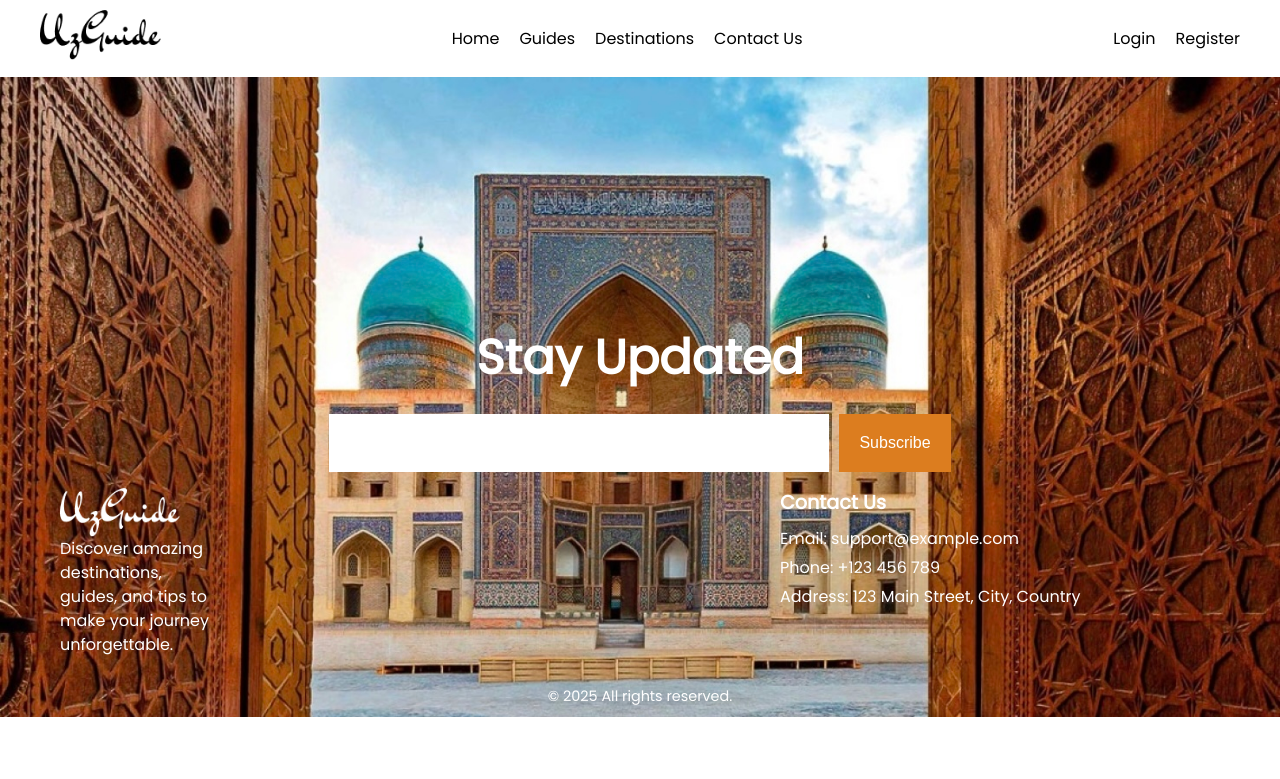
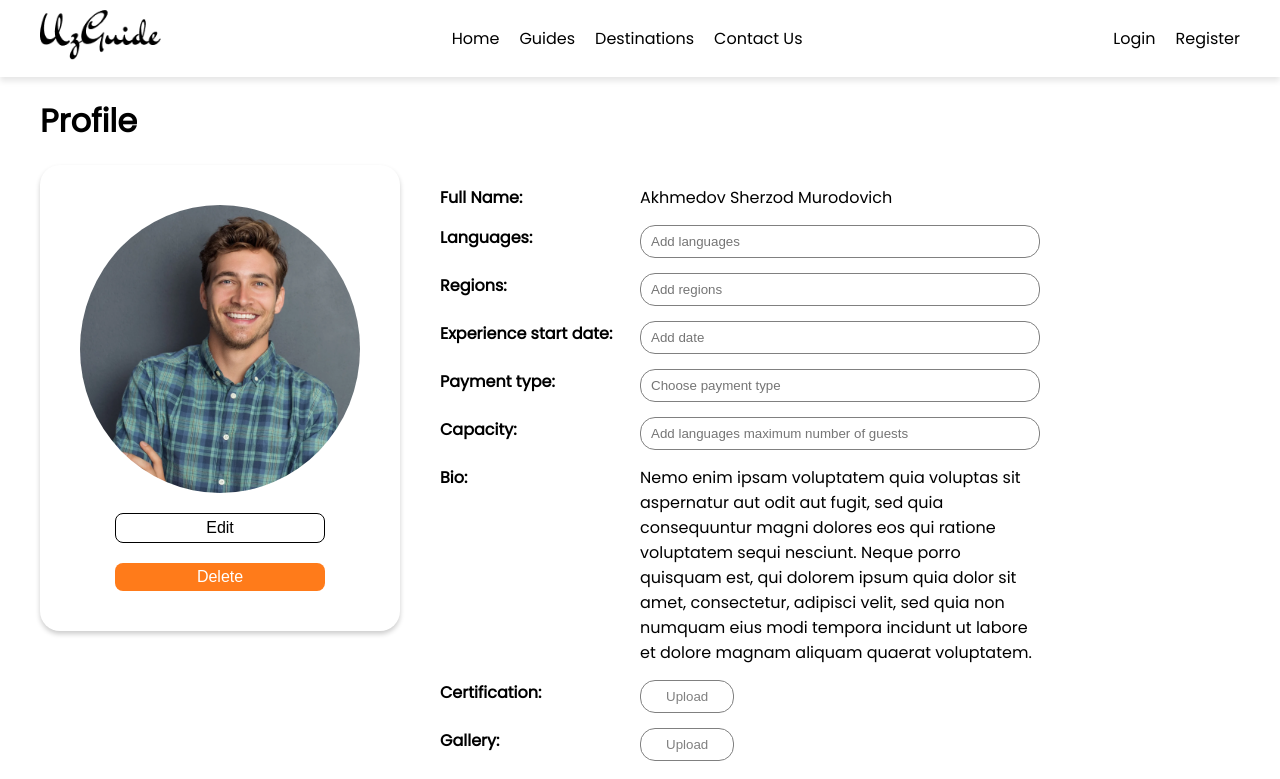
Before and after one commit to dilnurayu/guide-tour-app, a React (Vite) app: page /profile in a window 1280 px wide. Shown: the top 779 px of the page. Built offline with nearby package versions, Linux system fonts and the light colour scheme.

Commit message:
Auth Context Creation

```diff
--- a/src/App.jsx
+++ b/src/App.jsx
@@ -1,4 +1,5 @@
-import React from "react";
+// App.js
+import React, { useContext } from "react";
 import { BrowserRouter as Router, Routes, Route } from "react-router-dom";
 import "./App.css";
 import Footer from "./skeleton/Footer";
@@ -10,17 +11,19 @@ import StartJourney from "./guide/StartJourney";
 import ToursList from "./tour/ToursList";
 import GuideDetails from "./guide/GuideDetails";
 import ScrollToTop from "./ScrollToTop";
-import GuideTours from "./guide/GuideTours";
 import GuideReviews from "./guide/GuideReviews";
 import TourSearch from "./tour/TourSearch";
 import GuideSearch from "./guide/GuideSearch";
 import TourDetails from "./tour/TourDetails";
+import Profile from "./profile/Profile";
+import GuideTours from "./guide-tour/GuideTours";
+// import MyReviews from "./guide/MyReviews"; // Component for guide's own reviews
+import { AuthProvider, AuthContext } from "./auth/AuthContext";
 
-function App() {
+function AppRoutes() {
+  const { user } = useContext(AuthContext);
+
   return (
-    <Router>
-      <ScrollToTop />
-      <Header />
     <Routes>
       <Route
         path="/"
@@ -69,9 +72,29 @@ function App() {
           </>
         }
       />
+      <Route path="/profile" element={<Profile />} />
+      {user && user.role === "guide" && (
+        <>
+          <Route path="/guide-tours" element={<GuideTours />} />
+          {/* <Route path="/my-reviews" element={
+            // <MyReviews />
+          } /> */}
+        </>
+      )}
     </Routes>
+  );
+}
+
+function App() {
+  return (
+    <AuthProvider>
+      <Router>
+        <ScrollToTop />
+        <Header />
+        <AppRoutes />
         <Footer />
       </Router>
+    </AuthProvider>
   );
 }
 
--- /dev/null
+++ b/src/auth/AuthContext.jsx
@@ -0,0 +1,15 @@
+import React, { createContext, useState } from "react";
+
+export const AuthContext = createContext();
+
+export const AuthProvider = ({ children }) => {
+  // Initially, no user is logged in.
+  // After login, user might be: { role: "guide", name: "Guide User" } or { role: "tourist", name: "Tourist User" }
+  const [user, setUser] = useState(null);
+
+  return (
+    <AuthContext.Provider value={{ user, setUser }}>
+      {children}
+    </AuthContext.Provider>
+  );
+};
--- /dev/null
+++ b/src/guide-tour/GuideTours.jsx
@@ -0,0 +1,8 @@
+const GuideTours = () => {
+  return (
+    <>
+      <h1>cdacsd</h1>
+    </>
+  );
+};
+export default GuideTours;
--- a/src/profile/Profile.css
+++ b/src/profile/Profile.css
@@ -0,0 +1,92 @@
+.profile {
+  max-width: 1200px;
+  margin: 0 auto;
+  padding: 20px;
+}
+
+.profile h1 {
+  margin-bottom: 20px;
+}
+
+.profile-image {
+  width: 30%;
+}
+.profile-content {
+  display: flex;
+}
+
+.profile-image-wrapper {
+  display: flex;
+  flex-direction: column;
+  padding: 40px;
+  border-radius: 20px;
+  box-shadow: 0 3px 5px 0 rgba(0, 0, 0, 0.2);
+  gap: 20px;
+}
+.profile-image-wrapper img {
+  border-radius: 100%;
+}
+
+.profile-image-wrapper .edit,
+.profile-image-wrapper .delete {
+  width: 75%;
+  margin: 0 auto;
+}
+
+.profile-image-wrapper .edit {
+  border: 1px black solid;
+  padding: 5px 15px;
+  border-radius: 8px;
+  background-color: white;
+  font-size: 16px;
+}
+
+.profile-image-wrapper .delete {
+  border: none;
+  padding: 5px 15px;
+  border-radius: 8px;
+  background-color: #ff7b1a;
+  font-size: 16px;
+  color: white;
+}
+
+.profile-details {
+  width: 70%;
+}
+
+.profile-details-wrapper {
+  padding-left: 40px;
+}
+
+.profile-details-wrapper ul {
+  margin-top: 20px;
+  display: flex;
+  flex-direction: column;
+  gap: 15px;
+}
+.profile-details-wrapper ul li {
+  display: flex;
+  flex-direction: row;
+  list-style: none;
+}
+.profile-details-wrapper ul li p {
+  font-weight: bold;
+  width: 25%;
+}
+.profile-details-wrapper ul li span {
+  width: 50%;
+}
+.profile-details-wrapper ul li span input {
+  border: gray 0.5px solid;
+  border-radius: 15px;
+  padding: 8px 10px;
+  width: 100%;
+}
+.profile-details-wrapper ul li span button {
+  text-align: center;
+  padding: 8px 25px;
+  border: gray 0.5px solid;
+  background-color: white;
+  border-radius: 15px;
+  color: gray;
+}
--- a/src/profile/Profile.jsx
+++ b/src/profile/Profile.jsx
@@ -0,0 +1,85 @@
+import guidePerson from "../assets/guide-person.png";
+import "./Profile.css";
+
+const Profile = () => {
+  return (
+    <>
+      <div className="profile">
+        <h1>Profile</h1>
+        <div className="profile-content">
+          <div className="profile-image">
+            <div className="profile-image-wrapper">
+              <img src={guidePerson} />
+              <button className="edit">Edit</button>
+              <button className="delete">Delete</button>
+            </div>
+          </div>
+          <div className="profile-details">
+            <div className="profile-details-wrapper">
+              <ul>
+                <li>
+                  <p>Full Name:</p>
+                  <span>Akhmedov Sherzod Murodovich</span>
+                </li>
+                <li>
+                  <p>Languages:</p>
+                  <span>
+                    <input placeholder="Add languages" />
+                  </span>
+                </li>
+                <li>
+                  <p>Regions:</p>
+                  <span>
+                    <input placeholder="Add regions" />
+                  </span>
+                </li>
+                <li>
+                  <p>Experience start date:</p>
+                  <span>
+                    <input placeholder="Add date" />
+                  </span>
+                </li>
+                <li>
+                  <p>Payment type:</p>
+                  <span>
+                    <input placeholder="Choose payment type" />
+                  </span>
+                </li>
+                <li>
+                  <p>Capacity:</p>
+                  <span>
+                    <input placeholder="Add languages maximum number of guests" />
+                  </span>
+                </li>
+                <li>
+                  <p>Bio:</p>
+                  <span>
+                    Nemo enim ipsam voluptatem quia voluptas sit aspernatur aut
+                    odit aut fugit, sed quia consequuntur magni dolores eos qui
+                    ratione voluptatem sequi nesciunt. Neque porro quisquam est,
+                    qui dolorem ipsum quia dolor sit amet, consectetur, adipisci
+                    velit, sed quia non numquam eius modi tempora incidunt ut
+                    labore et dolore magnam aliquam quaerat voluptatem.{" "}
+                  </span>
+                </li>
+                <li>
+                  <p>Certification:</p>
+                  <span>
+                    <button>Upload</button>
+                  </span>
+                </li>
+                <li>
+                  <p>Gallery:</p>
+                  <span>
+                    <button>Upload</button>
+                  </span>
+                </li>
+              </ul>
+            </div>
+          </div>
+        </div>
+      </div>
+    </>
+  );
+};
+export default Profile;
--- a/src/skeleton/Header.css
+++ b/src/skeleton/Header.css
@@ -1,4 +1,4 @@
-.header{
+.header {
   width: 100%;
   color: black;
   background-color: white;
--- a/src/skeleton/Header.jsx
+++ b/src/skeleton/Header.jsx
@@ -1,10 +1,14 @@
-import React, { useState } from 'react';
-import { Link } from 'react-router-dom';
-import './Header.css';
-import './Modal.css';
-import logo from '../assets/UzGuide.png';
+import React, { useContext, useState } from "react";
+import { Link } from "react-router-dom";
+import "./Header.css";
+import "./Modal.css";
+import logo from "../assets/UzGuide.png";
+import { CgProfile } from "react-icons/cg";
+import { AuthContext } from "../auth/AuthContext";
 
 const Header = () => {
+  const { user, setUser } = useContext(AuthContext);
+
   const [activeModal, setActiveModal] = useState(null);
 
   const openModal = (type) => {
@@ -15,10 +19,26 @@ const Header = () => {
     setActiveModal(null);
   };
 
+  // For demonstration, when the form is submitted,
+  // we simulate login by setting a user with role "guide"
+  const handleLogin = (e) => {
+    e.preventDefault();
+    // In a real app, determine the role based on form inputs
+    setUser({ role: "guide", name: "Guide User" });
+    closeModal();
+  };
+
+  const handleRegister = (e) => {
+    e.preventDefault();
+    // For demonstration, we assume registration as a guide
+    setUser({ role: "guide", name: "Guide User" });
+    closeModal();
+  };
+
   return (
     <>
       <header className="header">
-        <div className='header-wrapper'>
+        <div className="header-wrapper">
           <div className="logo">
             <Link to="/">
               <img src={logo} alt="Logo" />
@@ -26,15 +46,51 @@ const Header = () => {
           </div>
           <nav className="nav">
             <ul className="nav-links">
-            <li><Link to="/">Home</Link></li>
-            <li><Link to="/guides">Guides</Link></li>
-            <li><Link to="/destinations">Destinations</Link></li>
-            <li><a href="#contact">Contact Us</a></li>
+              {user && user.role === "guide" ? (
+                // When logged in as a guide, show only Reviews and Tours
+                <>
+                  <li>
+                    <Link to="/guide-reviews">Reviews</Link>
+                  </li>
+                  <li>
+                    <Link to="/guide-tours">Tours</Link>
+                  </li>
+                </>
+              ) : (
+                <>
+                  <li>
+                    <Link to="/">Home</Link>
+                  </li>
+                  <li>
+                    <Link to="/guides">Guides</Link>
+                  </li>
+                  <li>
+                    <Link to="/destinations">Destinations</Link>
+                  </li>
+                  <li>
+                    <a href="#contact">Contact Us</a>
+                  </li>
+                </>
+              )}
             </ul>
           </nav>
           <div className="auth">
-          <a href="#login" onClick={() => openModal('login')}>Login</a>
-          <a href="#register" onClick={() => openModal('register')}>Register</a>
+            {user ? (
+              <div className="profile">
+                <Link to="/profile">
+                  <CgProfile size={25} color="gray" />
+                </Link>
+              </div>
+            ) : (
+              <>
+                <a href="#login" onClick={() => openModal("login")}>
+                  Login
+                </a>
+                <a href="#register" onClick={() => openModal("register")}>
+                  Register
+                </a>
+              </>
+            )}
           </div>
         </div>
       </header>
@@ -42,30 +98,30 @@ const Header = () => {
       {activeModal && (
         <div className="modal-overlay" onClick={closeModal}>
           <div className="modal-container" onClick={(e) => e.stopPropagation()}>
-            {activeModal === 'login' && (
+            {activeModal === "login" && (
               <>
                 <h2>Login</h2>
-                <form>
+                <form onSubmit={handleLogin}>
                   <input type="email" placeholder="Email" required />
                   <input type="password" placeholder="Password" required />
                   <button type="submit">Sign In</button>
                   <div className="user-type-select">
                     <div className="guest">
                       <p>Tourists:</p>
-                      <input type="checkbox" />
+                      <input type="checkbox" name="role" value="tourist" />
                     </div>
                     <div className="guide">
                       <p>Guide:</p>
-                      <input type="checkbox" />
+                      <input type="checkbox" name="role" value="guide" />
                     </div>
                   </div>
                 </form>
               </>
             )}
-            {activeModal === 'register' && (
+            {activeModal === "register" && (
               <>
                 <h2>Register</h2>
-                <form>
+                <form onSubmit={handleRegister}>
                   <input type="text" placeholder="Full Name" required />
                   <input type="email" placeholder="Email" required />
                   <input type="password" placeholder="Password" required />
@@ -73,11 +129,11 @@ const Header = () => {
                   <div className="user-type-select">
                     <div className="guest">
                       <p>Tourists:</p>
-                      <input type="checkbox" />
+                      <input type="checkbox" name="role" value="tourist" />
                     </div>
                     <div className="guide">
                       <p>Guide:</p>
-                      <input type="checkbox" />
+                      <input type="checkbox" name="role" value="guide" />
                     </div>
                   </div>
                 </form>
```
Also changed, not shown: src/guide-tour/GuideTours.css (added). Lines whose indentation alone changed are shown as unchanged.
